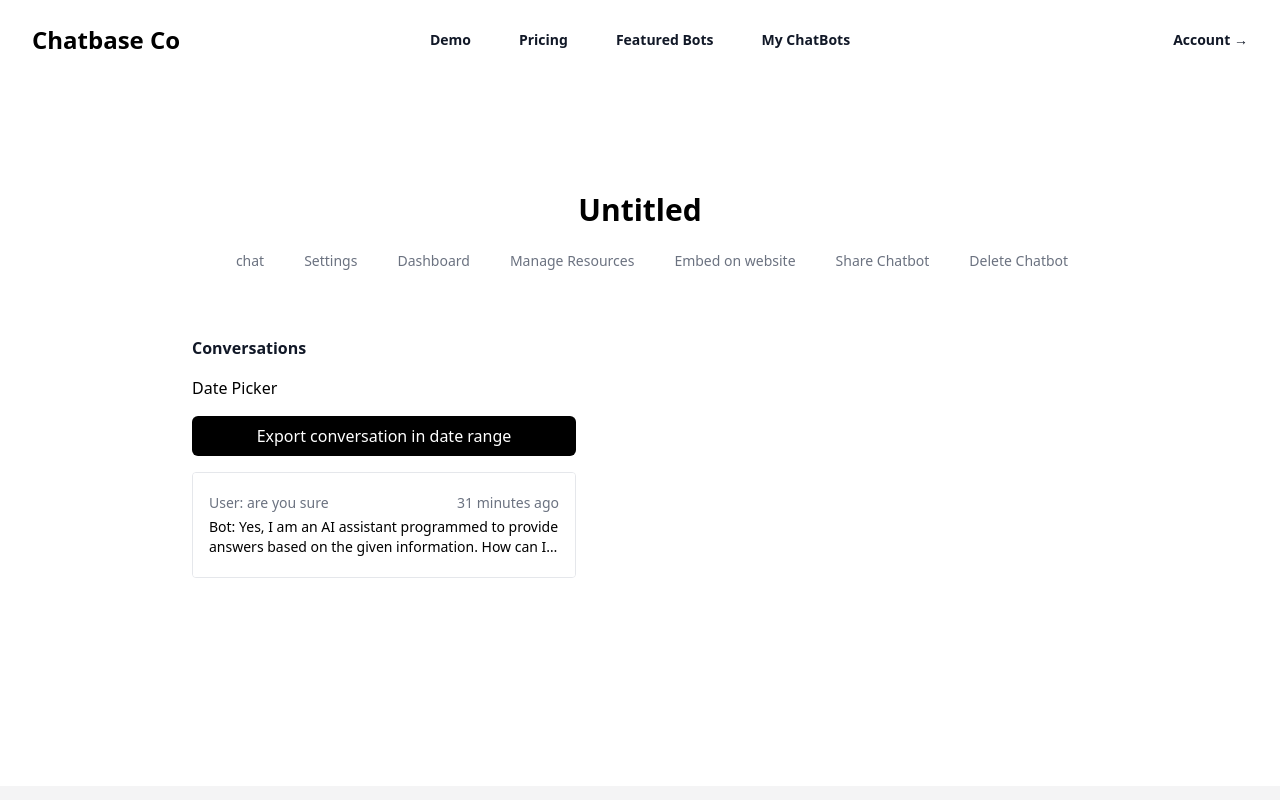
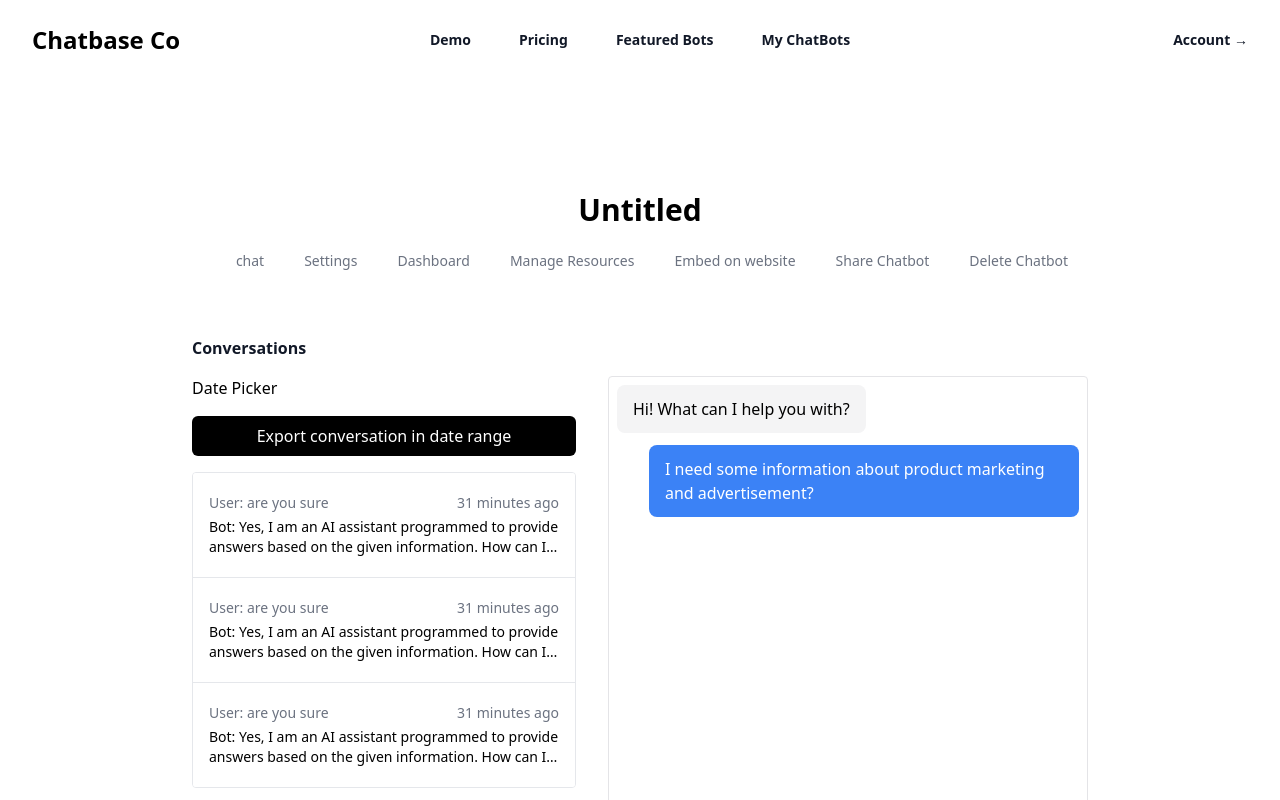
Before and after one commit to Gabin-ishimwe/chatbase-co, a Next.js app: page /chatbot/manage-source/dashboard in a window 1280 px wide. Shown: the top 800 px of the page. Built offline with nearby package versions, Linux system fonts and the light colour scheme.

Commit message:
ft: more dashboard ui

```diff
--- a/src/components/Chat/ChatMessage.tsx
+++ b/src/components/Chat/ChatMessage.tsx
@@ -22,7 +22,7 @@ export const ChatMessage: FC<Props> = ({ message }) => {
           message.role === "assistant"
             ? "bg-neutral-200 text-neutral-900"
             : "bg-blue-500 text-white"
-        } rounded-2xl px-3 py-2 max-w-[67%] whitespace-pre-wrap`}
+        } rounded-xl px-3 py-2 max-w-[67%] whitespace-pre-wrap`}
         style={{ overflowWrap: "anywhere" }}>
         {message.content}
       </div>
--- a/src/pages/chatbot/[id]/dashboard.tsx
+++ b/src/pages/chatbot/[id]/dashboard.tsx
@@ -11,7 +11,7 @@ const Dashboard = () => {
             </h3>
           </div>
           <div className="flex flex-col space-y-12 sm:flex-row sm:space-x-8 sm:space-y-0 ">
-            <div className=" w-full sm:w-[24rem] ">
+            <div className="w-full sm:w-[24rem]">
               <div>Date Picker</div>
               <button
                 data-variant="flat"
@@ -46,7 +46,74 @@ const Dashboard = () => {
                       </p>
                     </div>
                   </li>
+                  <li className="relative bg-white py-5 px-4   hover:bg-zinc-100">
+                    <div className="flex justify-between space-x-3">
+                      <div className="min-w-0 flex-1 cursor-pointer">
+                        <span
+                          className="absolute inset-0"
+                          aria-hidden="true"></span>
+                        <p className="truncate text-sm text-gray-500">
+                          User: are you sure
+                        </p>
+                      </div>
+                      <time
+                        dateTime="2023-05-10T15:03:59.92584+00:00"
+                        className="flex-shrink-0 whitespace-nowrap text-sm text-gray-500">
+                        <span>31 minutes ago</span>
+                      </time>
+                    </div>
+                    <div className="mt-1">
+                      <p className="text-sm text-black line-clamp-2">
+                        Bot: Yes, I am an AI assistant programmed to provide
+                        answers based on the given information. How can I assist
+                        you?
+                      </p>
+                    </div>
+                  </li>
+                  <li className="relative bg-white py-5 px-4   hover:bg-zinc-100">
+                    <div className="flex justify-between space-x-3">
+                      <div className="min-w-0 flex-1 cursor-pointer">
+                        <span
+                          className="absolute inset-0"
+                          aria-hidden="true"></span>
+                        <p className="truncate text-sm text-gray-500">
+                          User: are you sure
+                        </p>
+                      </div>
+                      <time
+                        dateTime="2023-05-10T15:03:59.92584+00:00"
+                        className="flex-shrink-0 whitespace-nowrap text-sm text-gray-500">
+                        <span>31 minutes ago</span>
+                      </time>
+                    </div>
+                    <div className="mt-1">
+                      <p className="text-sm text-black line-clamp-2">
+                        Bot: Yes, I am an AI assistant programmed to provide
+                        answers based on the given information. How can I assist
+                        you?
+                      </p>
+                    </div>
+                  </li>
                 </ul>
+              </div>
+            </div>
+            <div className="flex justify-center items-center flex-1 ">
+              <div className="w-full rounded h-[38rem] flex flex-col justify-between mb-4 overflow-auto border-zinc-200 border px-2 py-2 ">
+                <div>
+                  <div className="float-left clear-both mr-8">
+                    <div className="float-right mb-3 overflow-auto rounded-lg py-3 px-4 bg-[#F4F4F5]">
+                      <p>Hi! What can I help you with?</p>
+                    </div>
+                  </div>
+                  <div className="float-right clear-both ml-8">
+                    <div className="float-right mb-3 overflow-auto rounded-lg py-3 px-4 bg-[#3B82F6] text-white">
+                      <p>
+                        I need some information about product marketing and
+                        advertisement?
+                      </p>
+                    </div>
+                  </div>
+                </div>
               </div>
             </div>
           </div>
--- a/src/pages/chatbot/[id]/manage-source.tsx
+++ b/src/pages/chatbot/[id]/manage-source.tsx
@@ -5,8 +5,45 @@ const ManagedSource = () => {
     <div className="max-w-6xl mx-auto py-8 sm:py-24 px-4 sm:px-6 lg:px-8">
       <div className="max-w-4xl w-full m-auto">
         <ChatBotLayout result={{}}>
-          <div className="py-4">
-            <h1>Managed source</h1>
+          <div>
+            <div className="pb-8">
+              <div className=" text-center space-x-8">
+                <button className="border-indigo-500 text-gray-900 border-b-2 px-1 pt-1 text-sm font-medium">
+                  Files
+                </button>
+                <button className="border-indigo-500 text-gray-900 border-b-2 px-1 pt-1 text-sm font-medium">
+                  Text
+                </button>
+                <button className="border-indigo-500 text-gray-900 border-b-2 px-1 pt-1 text-sm font-medium">
+                  Website
+                </button>
+              </div>
+            </div>
+            <div className="max-w-md m-auto">
+              <div>
+                <canvas className="m-auto my-2"></canvas>
+                <label className=" text-center block mb-2 text-sm font-medium text-gray-900 dark:text-white">
+                  Upload More Files
+                </label>
+                <p className="text-sm text-gray-600 text-center">
+                  Attach a file to see how many characters are in it
+                </p>
+                <input
+                  className="block w-full text-sm text-gray-900 border border-gray-300 rounded cursor-pointer bg-gray-50 focus:outline-none"
+                  aria-describedby="file_input_help"
+                  id="file_input"
+                  type="file"
+                  name="myfile"
+                  accept=".doc,.docx,.txt,.pdf"></input>
+                <p
+                  className="mt-1 text-sm text-center text-gray-500 dark:text-gray-300"
+                  id="file_input_help">
+                  NOTE: Uploading a PDF using safari doesn&apos;t work,
+                  we&apos;re looking into the issue. Make sure the text is
+                  OCR&apos;d, i.e. you can copy it.
+                </p>
+              </div>
+            </div>
           </div>
         </ChatBotLayout>
       </div>
--- a/src/pages/chatbot/[id]/settings.tsx
+++ b/src/pages/chatbot/[id]/settings.tsx
@@ -1,4 +1,4 @@
-import { Chat } from "@/components/Chat/Chat";
+import { ChatInput } from "@/components/Chat/ChatInput";
 import ChatBotLayout from "@/components/ChatBotLayout";
 import React from "react";
 import { SketchPicker } from "react-color";
@@ -367,7 +367,27 @@ const Settings = () => {
                 </div>
               </div>
               <div className="flex-1">
-                <Chat
+                <div className="w-full rounded h-[38rem] flex flex-col justify-between mb-4 overflow-auto border-zinc-200 border px-2 py-2 ">
+                  <div>
+                    <div className="float-left clear-both mr-8">
+                      <div className="float-right mb-3 overflow-auto rounded-lg py-3 px-4 bg-[#F4F4F5]">
+                        <p>Hi! What can I help you with?</p>
+                      </div>
+                    </div>
+                    <div className="float-right clear-both ml-8">
+                      <div className="float-right mb-3 overflow-auto rounded-lg py-3 px-4 bg-[#3B82F6] text-white">
+                        <p>
+                          I need some information about product marketing and
+                          advertisement?
+                        </p>
+                      </div>
+                    </div>
+                  </div>
+                  <div className="mt-4 sm:mt-8 bottom-[56px] left-0 w-full">
+                    <ChatInput onSend={() => {}} />
+                  </div>
+                </div>
+                {/* <Chat
                   loading={false}
                   messages={[
                     {
@@ -381,7 +401,7 @@ const Settings = () => {
                   ]}
                   onReset={() => {}}
                   onSend={() => {}}
-                />
+                /> */}
               </div>
             </div>
             <div className="flex justify-end">
```
